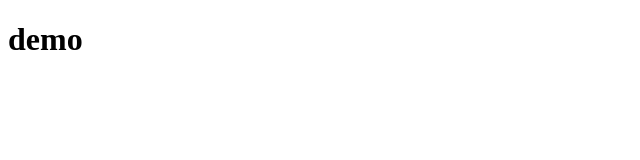
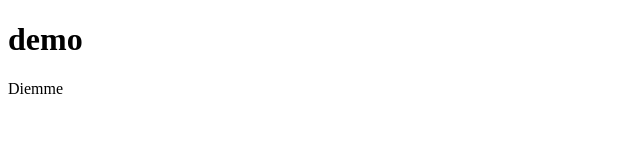
Before and after one commit to diemme17131110-spec/QLNH, a plain HTML site: page filedemo.html in a window 1280 px wide. Shown: the full height of the page, 0-640 px from the left. Drawn offline with Linux system fonts and the light colour scheme.

Commit message:
Update filedemo.html

```diff
--- a/filedemo.html
+++ b/filedemo.html
@@ -7,5 +7,6 @@
 </head>
 <body>
     <h1>demo</h1>
+    <p>Diemme</p>
 </body>
 </html>
```
